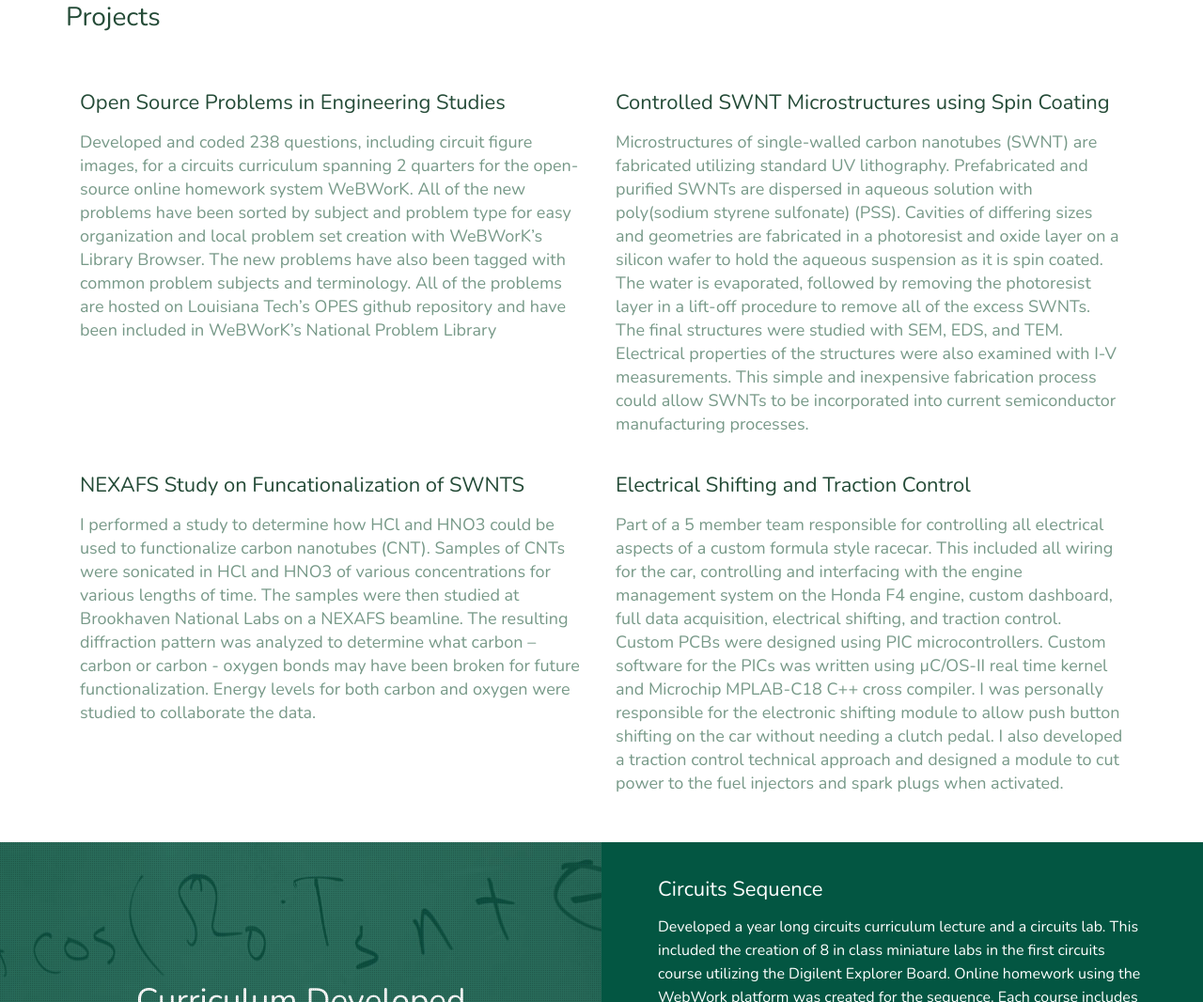
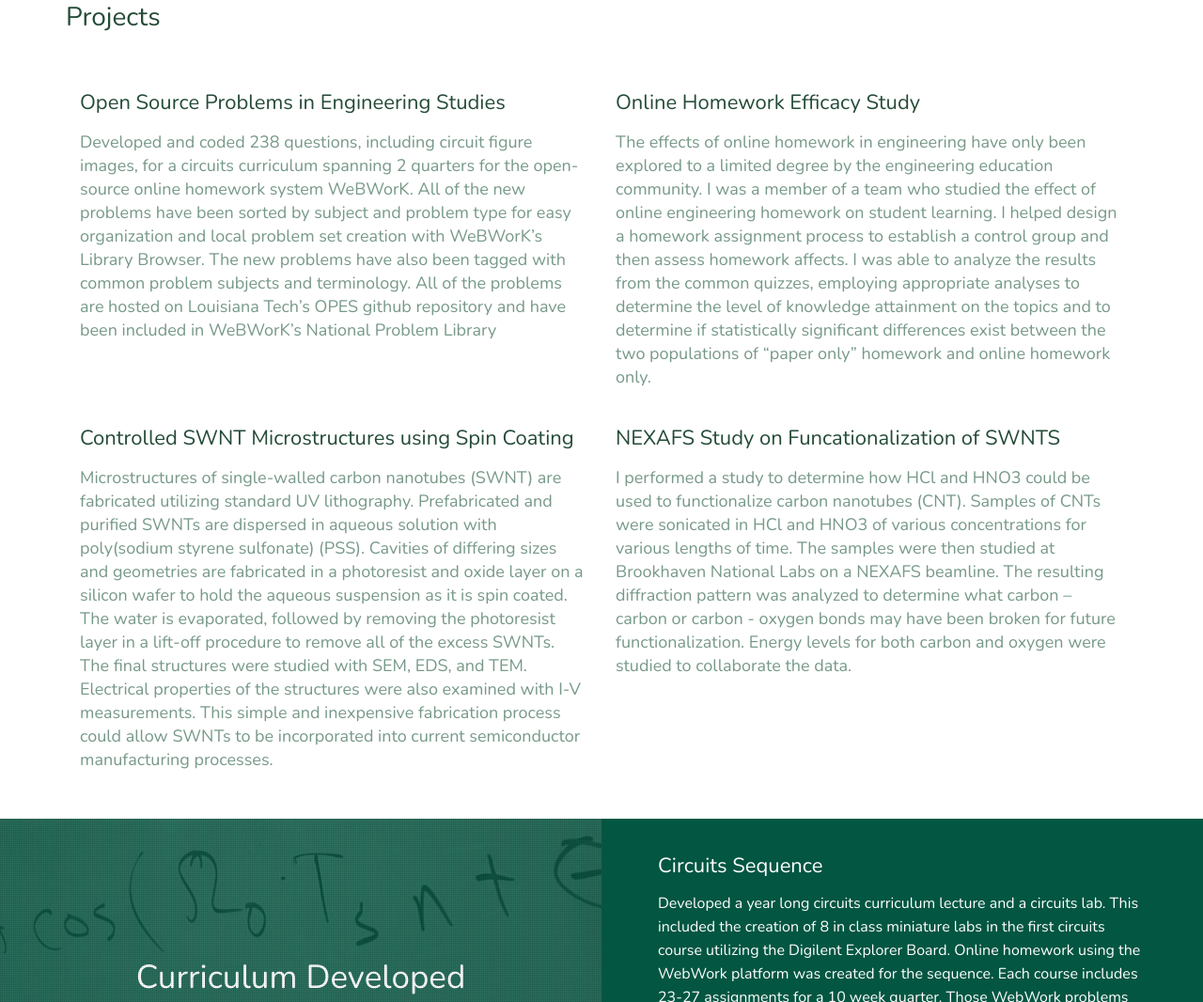
Before and after one commit to phummel/phummel.github.io, a plain HTML site: page index.html in a window 1280 px wide. Shown: the part 1803-2869 px from the top of the page at 94% size. Drawn offline with nearby package versions, Linux system fonts and the light colour scheme.

Commit message:
Add Efficacy study to projects

```diff
--- a/index.html
+++ b/index.html
@@ -138,8 +138,8 @@
                                                     <p>Developed and coded 238 questions, including circuit figure images, for a circuits curriculum spanning 2 quarters for the open-source online homework system WeBWorK. All of the new problems have been sorted by subject and problem type for easy organization and local problem set creation with WeBWorK’s Library Browser. The new problems have also been tagged with common problem subjects and terminology. All of the problems are hosted on Louisiana Tech’s OPES github repository and have been included in WeBWorK’s National Problem Library</p>
 						</div>
 						<div class="col-md-6 feature-2 wp3 delay-1s">
-                                                    <h2>Controlled SWNT Microstructures using Spin Coating</h2>
-                                                    <p>Microstructures of single-walled carbon nanotubes (SWNT) are fabricated utilizing standard UV lithography. Prefabricated and purified SWNTs are dispersed in aqueous solution with poly(sodium styrene sulfonate) (PSS). Cavities of differing sizes and geometries are fabricated in a photoresist and oxide layer on a silicon wafer to hold the aqueous suspension as it is spin coated. The water is evaporated, followed by removing the photoresist layer in a lift-off procedure to remove all of the excess SWNTs. The final structures were studied with SEM, EDS, and TEM. Electrical properties of the structures were also examined with I-V measurements. This simple and inexpensive fabrication process could allow SWNTs to be incorporated into current semiconductor manufacturing processes.</p>
+                                                    <h2>Online Homework Efficacy Study</h2>
+                                                    <p>The effects of online homework in engineering have only been explored to a limited degree by the engineering education community. I was a member of a team who studied the effect of online engineering homework on student learning. I helped design a homework assignment process to establish a control group and then assess homework affects. I was able to analyze the results from the common quizzes, employing appropriate analyses to determine the level of knowledge attainment on the topics and to determine if statistically significant differences exist between the two populations of “paper only” homework and online homework only.</p>
 						</div>
                                         </div>
                                 </div>
@@ -147,12 +147,12 @@
                                         <br>
 					<div class="col-md-12">
                                                 <div class="col-md-6 feature-3 wp4">
+                                                    <h2>Controlled SWNT Microstructures using Spin Coating</h2>
+                                                    <p>Microstructures of single-walled carbon nanotubes (SWNT) are fabricated utilizing standard UV lithography. Prefabricated and purified SWNTs are dispersed in aqueous solution with poly(sodium styrene sulfonate) (PSS). Cavities of differing sizes and geometries are fabricated in a photoresist and oxide layer on a silicon wafer to hold the aqueous suspension as it is spin coated. The water is evaporated, followed by removing the photoresist layer in a lift-off procedure to remove all of the excess SWNTs. The final structures were studied with SEM, EDS, and TEM. Electrical properties of the structures were also examined with I-V measurements. This simple and inexpensive fabrication process could allow SWNTs to be incorporated into current semiconductor manufacturing processes.</p>
+						</div>
+						<div class="col-md-6 feature-4 wp4 delay-05s">
                                                     <h2>NEXAFS Study on Funcationalization of SWNTS</h2>
                                                     <p>I performed a study to determine how HCl and HNO3 could be used to functionalize carbon nanotubes (CNT). Samples of CNTs were sonicated in HCl and HNO3 of various concentrations for various lengths of time. The samples were then studied at Brookhaven National Labs on a NEXAFS beamline. The resulting diffraction pattern was analyzed to determine what carbon – carbon or carbon - oxygen bonds may have been broken for future functionalization. Energy levels for both carbon and oxygen were studied to collaborate the data.</p>
-						</div>
-						<div class="col-md-6 feature-4 wp4 delay-05s">
-                                                    <h2>Electrical Shifting and Traction Control</h2>
-                                                    <p>Part of a 5 member team responsible for controlling all electrical aspects of a custom formula style racecar. This included all wiring for the car, controlling and interfacing with the engine management system on the Honda F4 engine, custom dashboard, full data acquisition, electrical shifting, and traction control. Custom PCBs were designed using PIC microcontrollers. Custom software for the PICs was written using µC/OS-II real time kernel and Microchip MPLAB-C18 C++ cross compiler. I was personally responsible for the electronic shifting module to allow push button shifting on the car without needing a clutch pedal. I also developed a traction control technical approach and designed a module to cut power to the fuel injectors and spark plugs when activated.</p>
 						</div>
 					</div>
 				</div>
```
